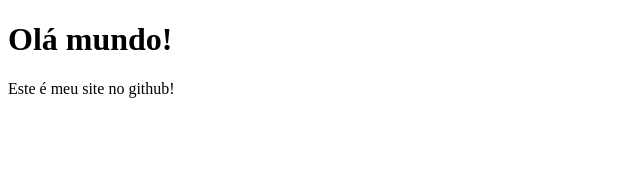
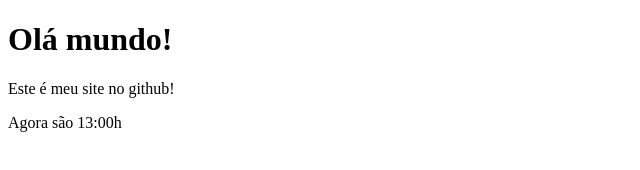
Before and after one commit to prof-AlexBilesck/aula-git, a plain HTML site: page docs/index.html in a window 1280 px wide. Shown: the whole page, without its empty margins (0-640 px from the left). Drawn offline with Linux system fonts and the light colour scheme.

Commit message:
Update index.html

```diff
--- a/docs/index.html
+++ b/docs/index.html
@@ -8,5 +8,6 @@
 <body>
     <h1>Olá mundo!</h1>
     <p> Este é meu site no github! </p>
+    <p> Agora são 13:00h </p>
 </body>
 </html>
```
